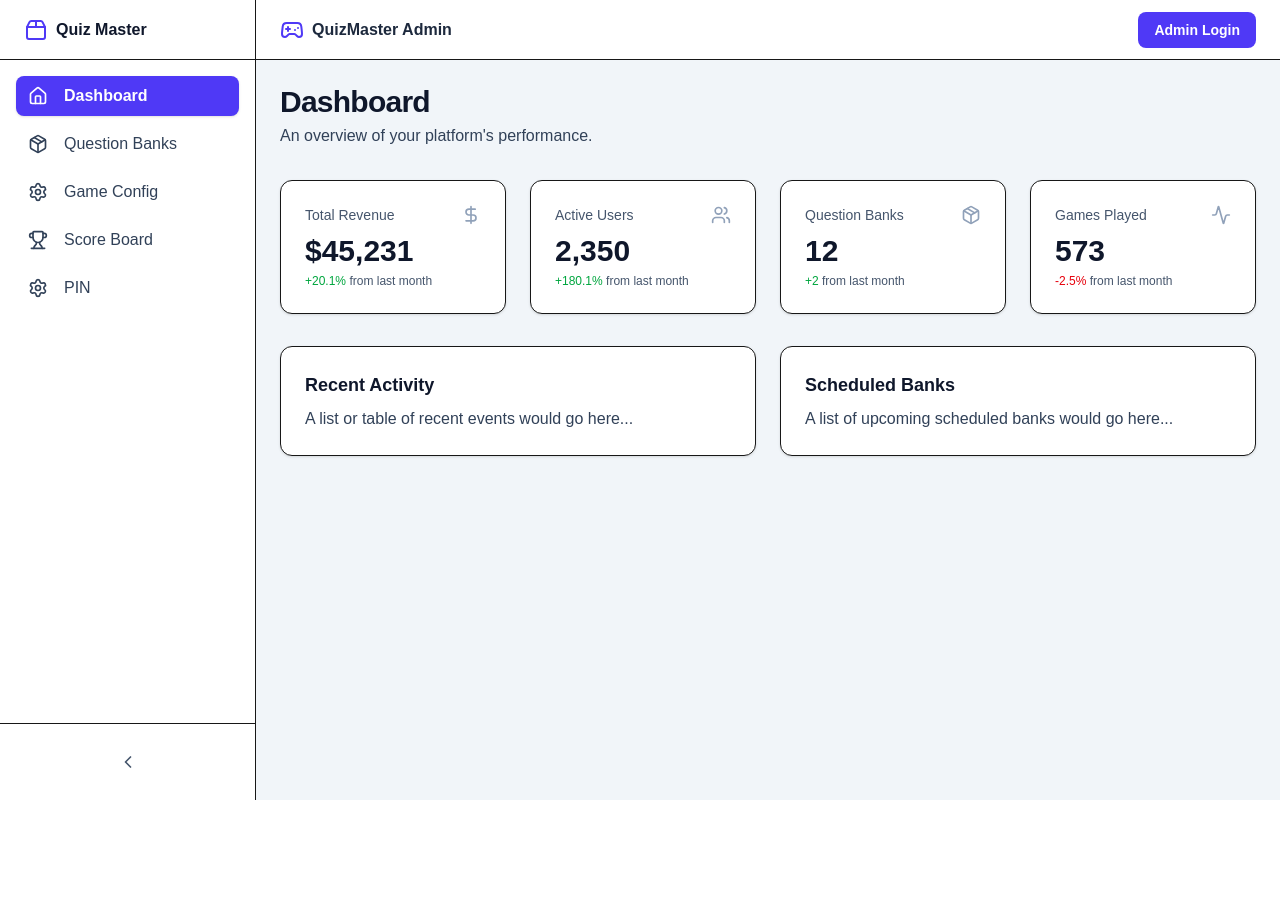
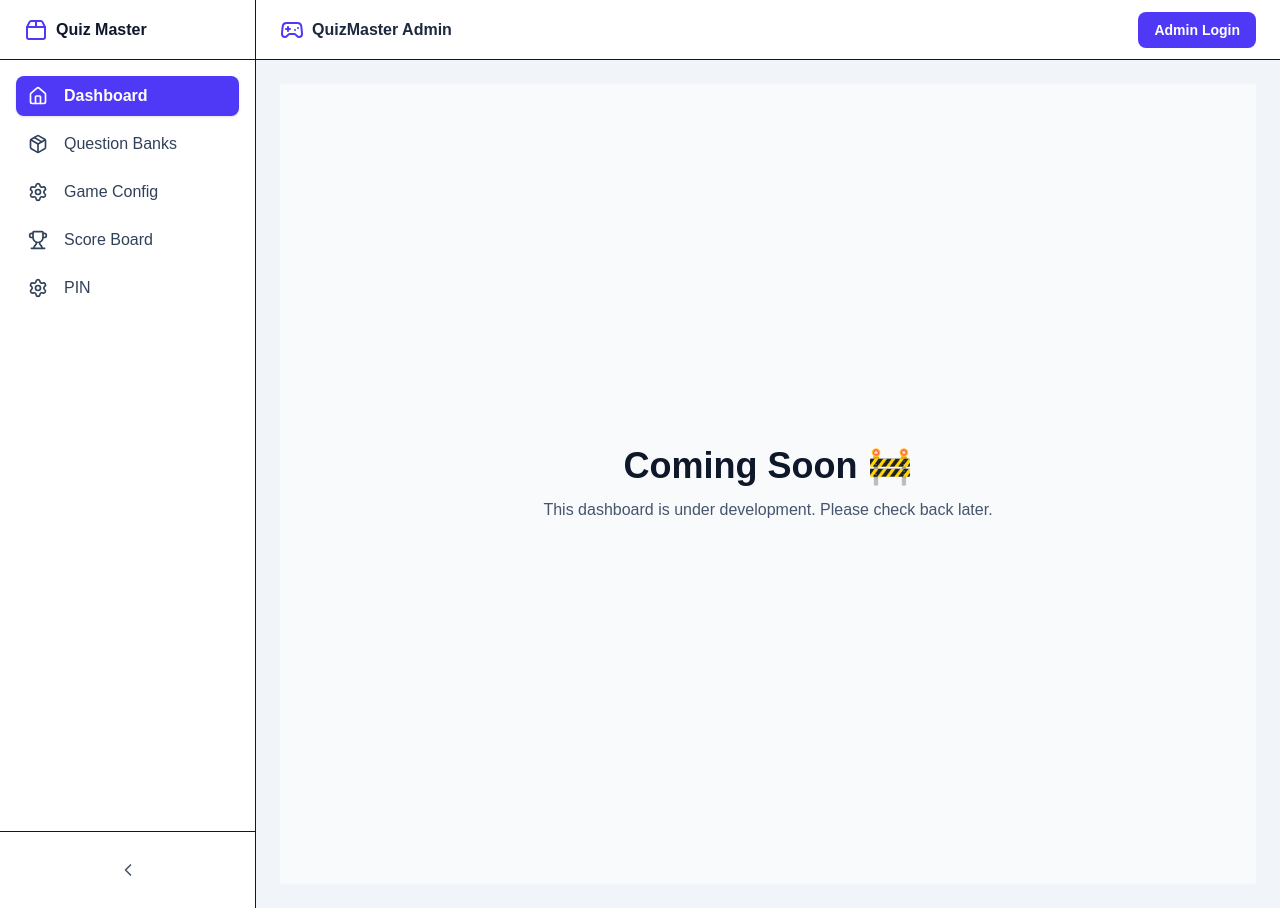
Before and after one commit to Minimalistic-Technology/KBC_Game, a Next.js app: page /admin in a window 1280 px wide. Before the commit the page ends 800 px from the top, so only its background shows below. Built offline with nearby package versions, Linux system fonts and the light colour scheme; no server answers.

Commit message:
admin dashboard

```diff
--- a/src/app/admin/page.tsx
+++ b/src/app/admin/page.tsx
@@ -1,16 +1,38 @@
 // src/app/admin/page.tsx
 import { Activity, DollarSign, Users, Package } from 'lucide-react';
-import { StatCard } from './components/StatCard'; // Import the new component
+import { StatCard } from './components/StatCard';
 
 export default function DashboardPage() {
+  const a = true; // toggle this
+
+  // 🔹 CASE 1: Coming Soon
+  if (a) {
+    return (
+      <div className="flex min-h-screen items-center justify-center bg-slate-50">
+        <div className="text-center">
+          <h1 className="text-4xl font-bold text-slate-900">
+            Coming Soon 🚧
+          </h1>
+          <p className="mt-3 text-slate-600">
+            This dashboard is under development. Please check back later.
+          </p>
+        </div>
+      </div>
+    );
+  }
+
+  // 🔹 CASE 2: Full Dashboard
   return (
     <div className="flex flex-col gap-8">
       <div>
-        <h1 className="text-3xl font-bold tracking-tight text-slate-900">Dashboard</h1>
-        <p className="text-slate-700 mt-1">An overview of your platform's performance.</p>
+        <h1 className="text-3xl font-bold tracking-tight text-slate-900">
+          Dashboard
+        </h1>
+        <p className="text-slate-700 mt-1">
+          An overview of your platform&apos;s performance.
+        </p>
       </div>
 
-      {/* --- Stat Cards Section --- */}
       <div className="grid gap-6 md:grid-cols-2 lg:grid-cols-4">
         <StatCard
           title="Total Revenue"
@@ -42,16 +64,24 @@ export default function DashboardPage() {
         />
       </div>
 
-      {/* --- Other Dashboard Sections --- */}
       <div className="grid grid-cols-1 lg:grid-cols-2 gap-6">
-          <div className="rounded-xl border bg-white p-6 shadow-sm">
-            <h3 className="font-semibold text-lg text-slate-900">Recent Activity</h3>
-            <p className="text-slate-700 mt-2">A list or table of recent events would go here...</p>
-          </div>
-          <div className="rounded-xl border bg-white p-6 shadow-sm">
-            <h3 className="font-semibold text-lg text-slate-900">Scheduled Banks</h3>
-            <p className="text-slate-700 mt-2">A list of upcoming scheduled banks would go here...</p>
-          </div>
+        <div className="rounded-xl border bg-white p-6 shadow-sm">
+          <h3 className="font-semibold text-lg text-slate-900">
+            Recent Activity
+          </h3>
+          <p className="text-slate-700 mt-2">
+            A list or table of recent events would go here...
+          </p>
+        </div>
+
+        <div className="rounded-xl border bg-white p-6 shadow-sm">
+          <h3 className="font-semibold text-lg text-slate-900">
+            Scheduled Banks
+          </h3>
+          <p className="text-slate-700 mt-2">
+            A list of upcoming scheduled banks would go here...
+          </p>
+        </div>
       </div>
     </div>
   );
```
